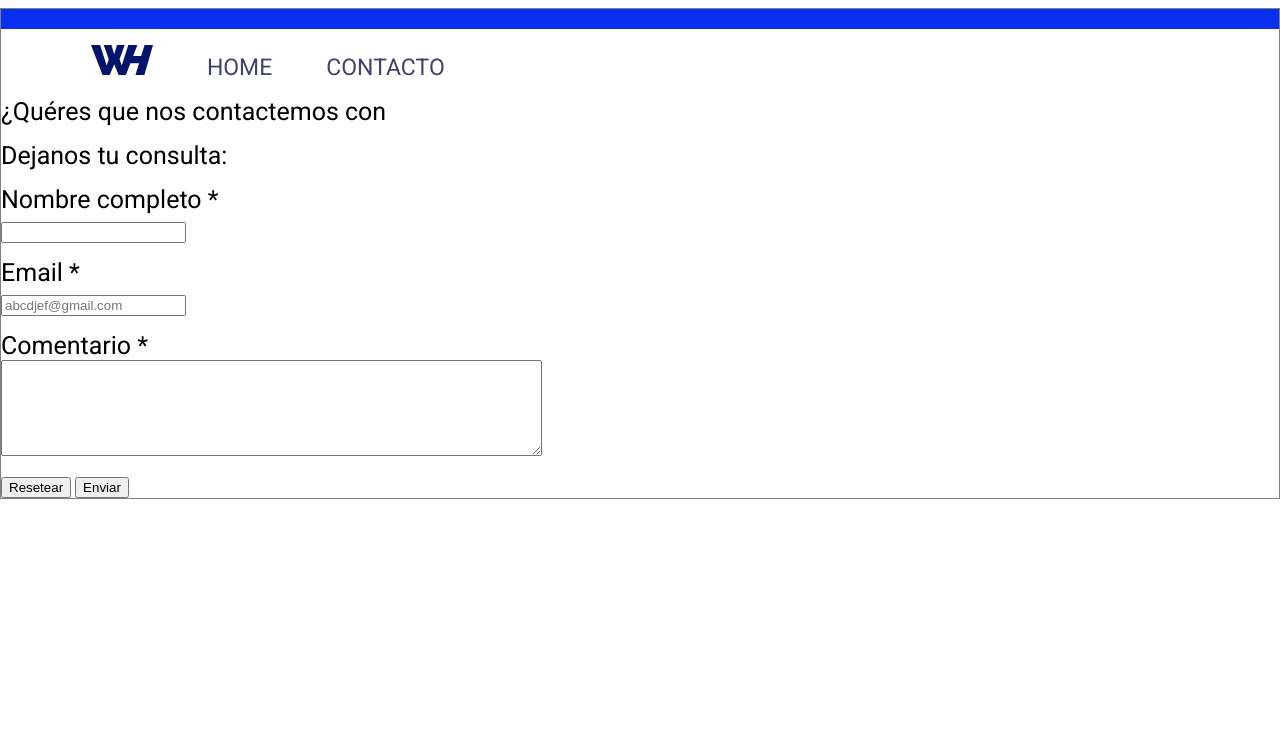
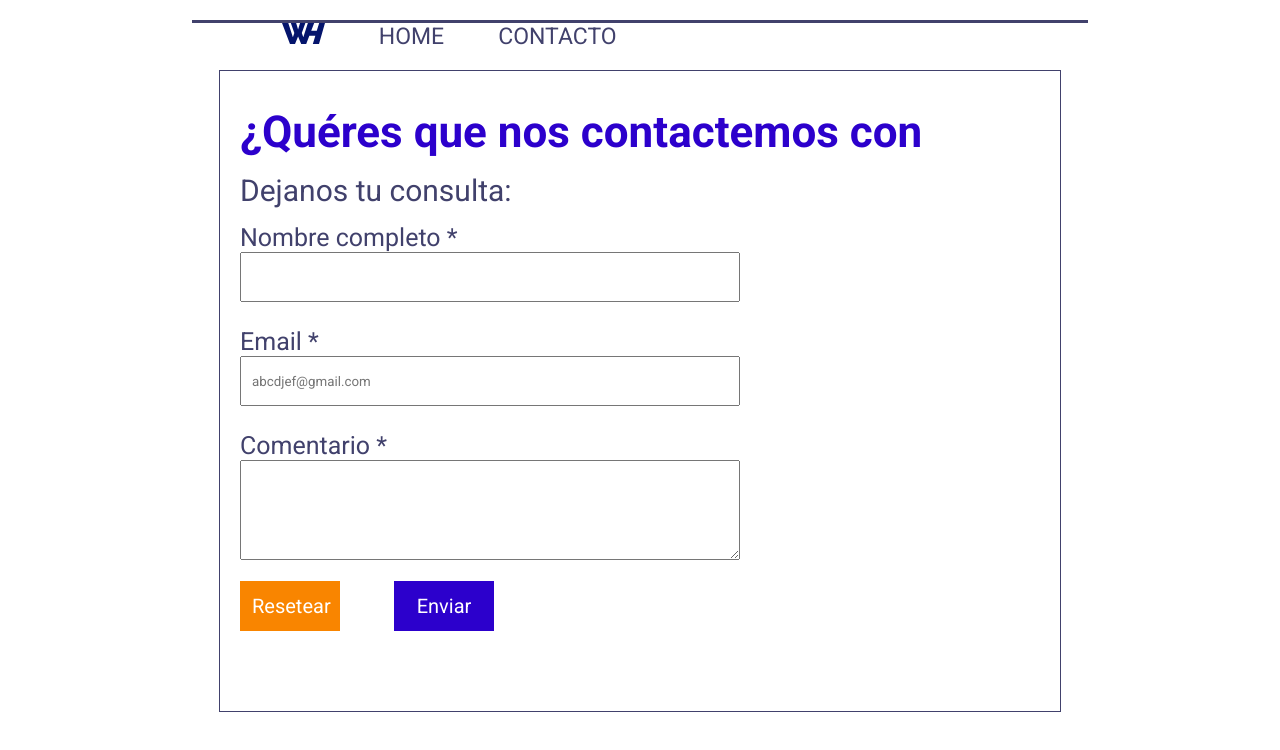
Before and after one commit to Gene5RB/gitV2, a plain HTML site: page M3-HTML_CSS/Desafío 03/Ejercicio 01-02/contacto.html in a window 1280 px wide. Drawn offline with Linux system fonts and the light colour scheme; files that its build step writes are made by us from their sources; files whose address does not match are found by name.

Commit message:
Desafio03_Ejercicio02_Completo

```diff
--- /dev/null
+++ b/M3-HTML_CSS/Desafío 03/Ejercicio 01-02/style.css
@@ -0,0 +1,152 @@
+*{
+    margin: auto;
+    padding: auto;
+    box-sizing:border-box;
+}
+
+header{
+
+    width: 100%;
+
+
+}
+
+body {
+    background-color: white;
+}
+
+form{
+    background-color: white;
+    box-sizing: content-box;
+    margin-top: 20px;
+    width: 800px;
+    height: 600px;
+    padding: 20px;
+    border:1px solid #41416c;
+}
+
+input{
+    font-family: 'Roboto', sans-serif;
+    width: 500px;
+    height: 50px;
+    margin-bottom: 10px;
+    padding: 10px;
+}
+
+textarea{
+    width: 500px;
+    height: 100px;
+}
+
+li{
+    display: inline;
+    font-size: 23px;
+    font-family: 'Roboto', sans-serif;
+    margin-left: 50px;
+}
+
+h1 {
+    color: #0a2ff1;
+    font-size: 93px;
+    font-family: 'Roboto', sans-serif;
+    font-weight: 900;
+    text-align: center;
+    margin-top: 20px;
+    margin-bottom: 20px;
+
+}
+
+h2 {
+    color: #15163d;
+    font-size: 34px;
+    font-family: 'Roboto', sans-serif;
+    font-weight: 900;
+    text-align: center;
+    margin-bottom: 20px;
+    margin-top: 20px;
+
+}
+
+p{
+    color: #41416c;
+    font-size: 25px;
+    font-family: 'Roboto', sans-serif;
+    font-weight: 400;
+    margin-bottom: 15px;
+    margin-top: 15px;
+}
+
+a:link{
+    text-decoration: none;
+    color: #41416c;
+
+}
+
+a:active{
+
+    text-decoration:none;
+    color: #41416c;
+    font-family: 'Roboto', sans-serif;
+    font-weight: 900;
+}
+
+
+
+#img1{
+    width: 5%;
+    display: inline;
+}
+
+#img2{
+    width: 100%;
+}
+
+#bt1{
+    background-color: #f98500;
+    font-size: 20px;
+    color: white;
+    margin-bottom: 10px;
+    padding: 10px;
+    border-color:transparent;
+    width: 100px;
+    height: 50px;
+    font-family: 'Roboto', sans-serif;
+}
+
+#bt2{
+    background-color: #2c00cc;
+    font-size: 20px;
+    color: white;
+    margin-left: 50px;
+    margin-bottom: 10px;
+    padding: 10px;
+    border-color:transparent;
+    width: 100px;
+    height: 50px;
+    font-family: 'Roboto', sans-serif;
+}
+
+#h_con1{
+    margin-top: 20px;
+    box-sizing: content-box;
+    width: 70%;
+    border-top: 3px solid #41416c;
+}
+
+#p1{
+    color: #2c00cc;
+    font-size: 44px;
+    font-family: 'Roboto', sans-serif;
+    font-weight: bold;
+    margin-bottom: 15px;
+    margin-top: 15px;
+}
+
+#p2{
+    color: #41416c;
+    font-size: 30px;
+    font-family: 'Roboto', sans-serif;
+    font-weight: 400;
+    margin-bottom: 15px;
+    margin-top: 15px;
+}
--- a/M3-HTML_CSS/Desafío 03/Ejercicio 01/style.css
+++ /dev/null
@@ -1,82 +0,0 @@
-*{
-    margin-left: 0;
-    margin-right: 0;
-    padding: auto;
-    box-sizing:border-box;
-}
-
-header{
-
-    width: 100%;
-    border-top: 20px solid #0a2ff1;
-
-
-}
-
-body {
-    background-color: white;
-    border: 1px solid gray;
-}
-
-li{
-    display: inline;
-    font-size: 23px;
-    font-family: 'Roboto', sans-serif;
-    margin-left: 50px;
-}
-
-h1 {
-    color: #0a2ff1;
-    font-size: 93px;
-    font-family: 'Roboto', sans-serif;
-    font-weight: 900;
-    text-align: center;
-    margin-top: 20px;
-    margin-bottom: 20px;
-
-}
-
-h2 {
-    color: #15163d;
-    font-size: 34px;
-    font-family: 'Roboto', sans-serif;
-    font-weight: 900;
-    text-align: center;
-    margin-bottom: 20px;
-    margin-top: 20px;
-
-}
-
-p{
-    color: black;
-    font-size: 25px;
-    font-family: 'Roboto', sans-serif;
-    font-weight: 400;
-    margin-bottom: 15px;
-    margin-top: 15px;
-}
-
-a:link{
-    text-decoration: none;
-    color: #41416c;
-
-}
-
-a:active{
-
-    text-decoration:none;
-    color: #41416c;
-    font-family: 'Roboto', sans-serif;
-    font-weight: 900;
-}
-
-
-
-#img1{
-    width: 5%;
-    display: inline;
-}
-
-#img2{
-    width: 100%;
-}
```
Also changed, not shown: M3-HTML_CSS/Desafío 03/Ejercicio 01-02/index.html (renamed from M3-HTML_CSS/Desafío 03/Ejercicio 01/index.html, +2 -2 lines), M3-HTML_CSS/Desafío 03/Ejercicio 01-02/Fondos/M5-Desafío1-img.png (renamed from M3-HTML_CSS/Desafío 03/Ejercicio 01/Fondos/M5-Desafío1-img.png), M3-HTML_CSS/Desafío 03/Ejercicio 01-02/Fondos/M5-logo-azul.svg (renamed from M3-HTML_CSS/Desafío 03/Ejercicio 01/Fondos/M5-logo-azul.svg).
